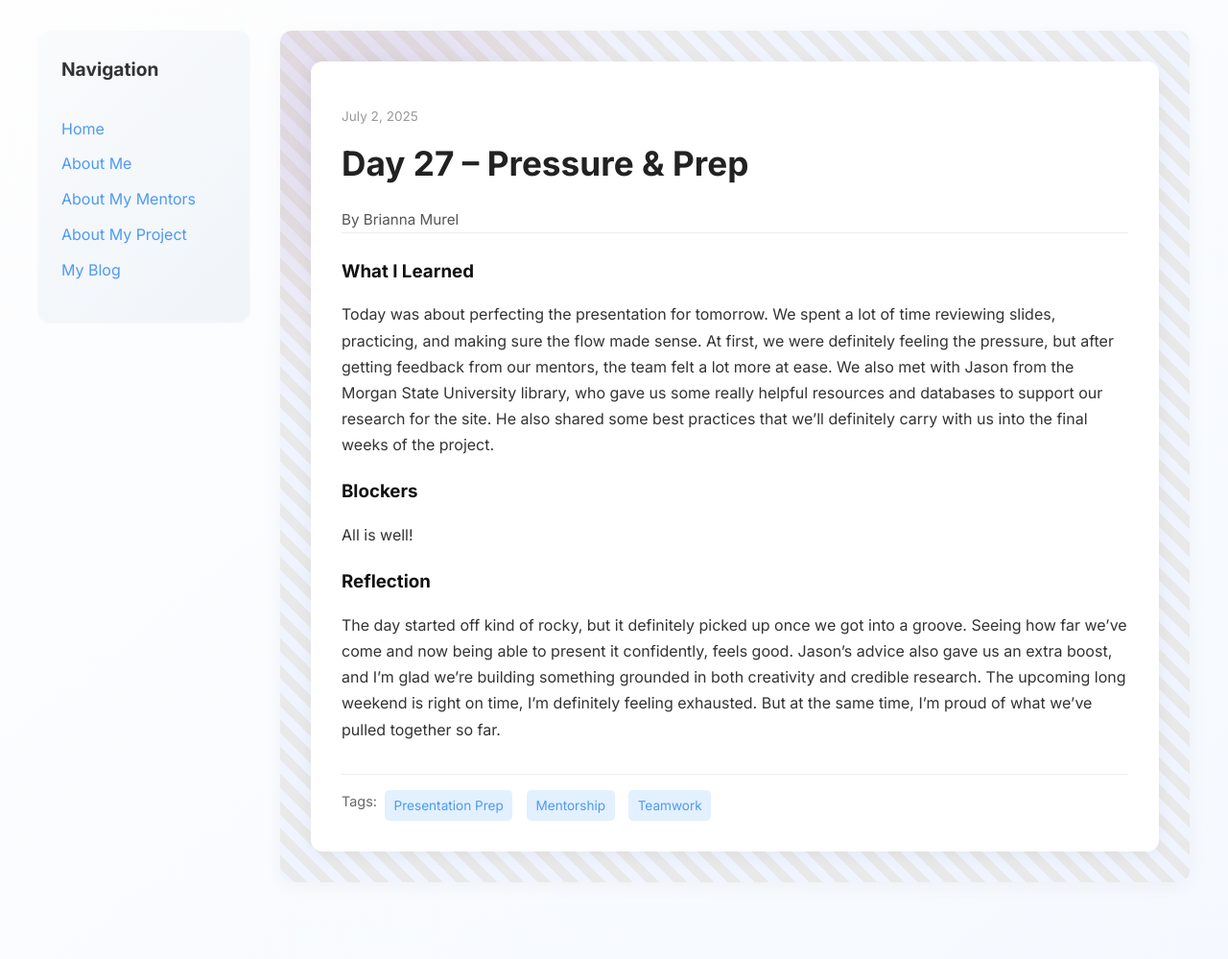
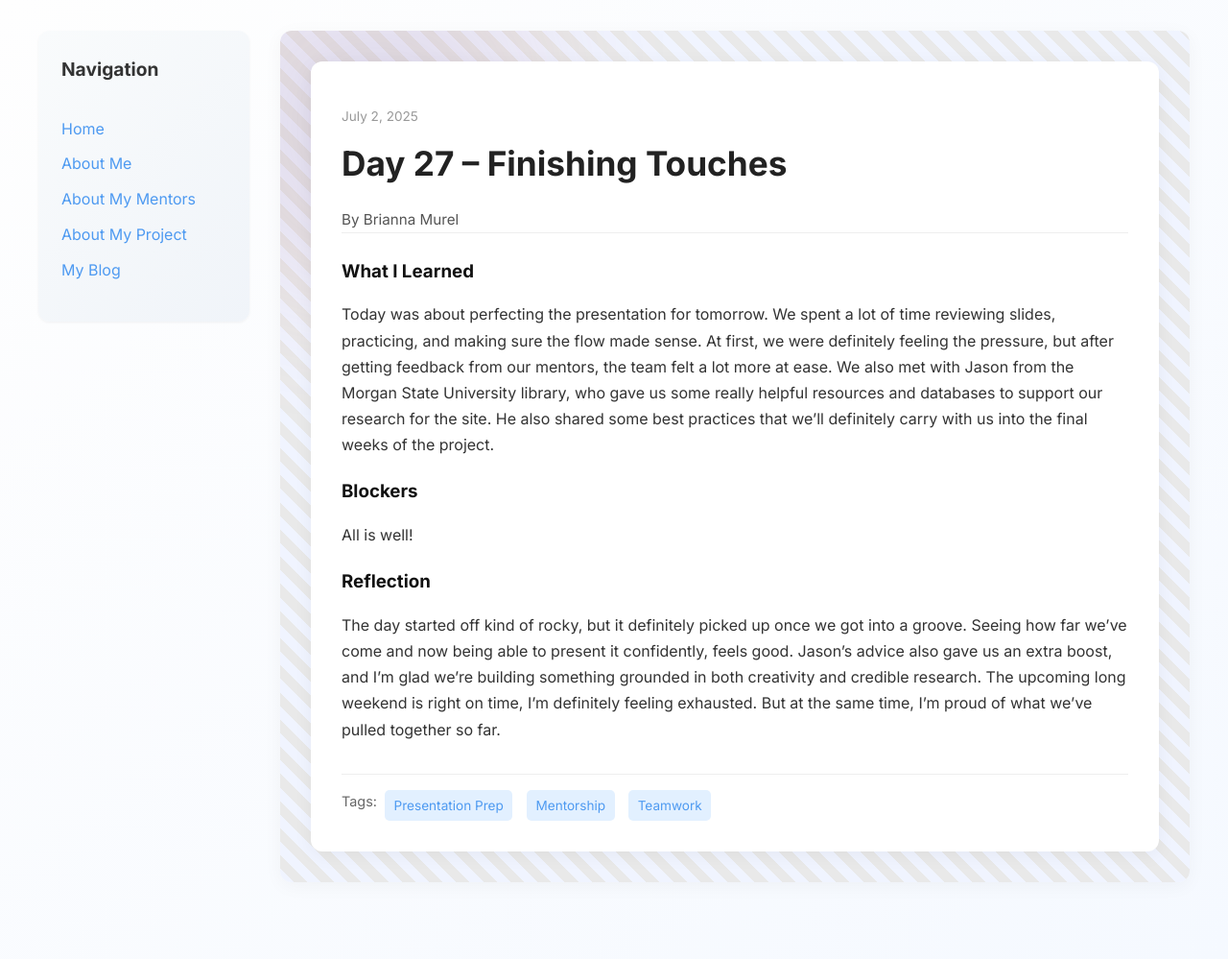
Before and after one commit to brmu22/brmu22.github.io, a Jekyll site: the page built from _posts/2025-07-02-day-27.md, in a window 1280 px wide. Shown: the whole page at 96% size. Built offline with Jekyll 4.4.1, drawn with Linux system fonts in a browser that asks for light colours.

Commit message:
Update 2025-07-02-day-27.md

```diff
--- a/_posts/2025-07-02-day-27.md
+++ b/_posts/2025-07-02-day-27.md
@@ -1,6 +1,6 @@
 ---
 layout: post
-title: "Day 27 – Pressure & Prep"
+title: "Day 27 – Finishing Touches"
 date: 2025-07-02
 author: Brianna Murel
 permalink: /day27.html
```
